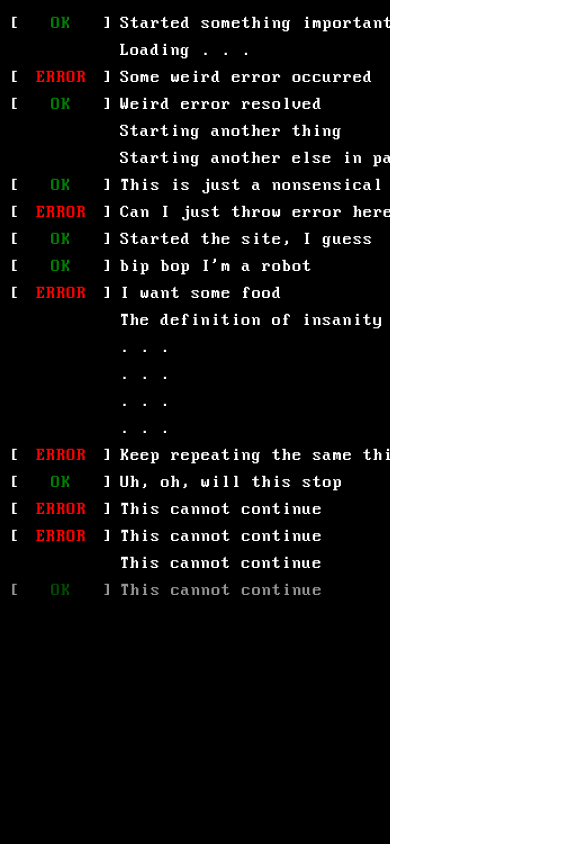
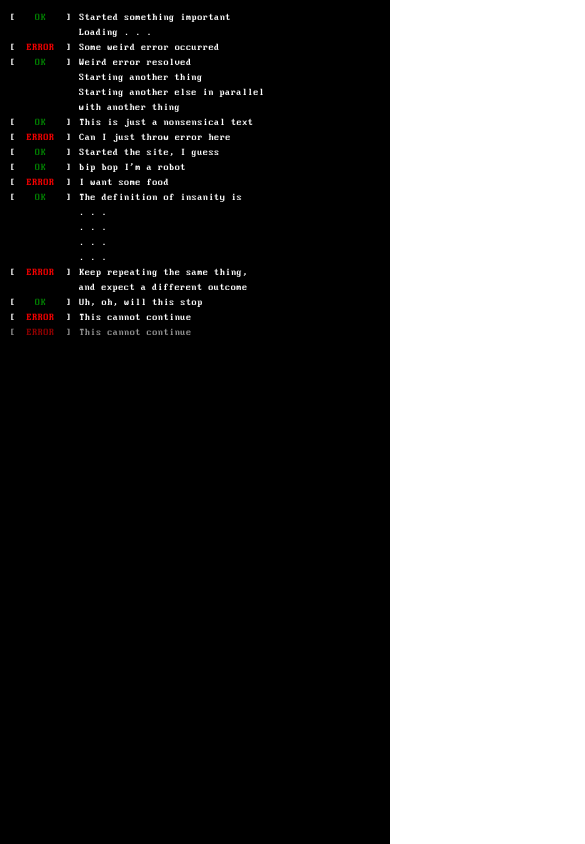
Before and after one commit to giovannistasi/giovannistasi.github.io, a Next.js app: page /boot-up in a window 390 px wide. Shown: the top 844 px of the page, 585 px wide, since content can reach past the window. Built offline with nearby package versions, Linux system fonts and the light colour scheme.

Commit message:
fix mobile style and event listener

```diff
--- a/src/components/bootUp/BootUpView.tsx
+++ b/src/components/bootUp/BootUpView.tsx
@@ -12,25 +12,33 @@ const makeText: () => Array<Text> = () => [
   { value: "Weird error resolved", status: "Ok" },
   { value: "Starting another thing", status: "Loading" },
   {
-    value: "Starting another else in parallel with another thing",
+    value: "Starting another else in parallel",
     status: "Loading",
   },
   {
-    value: "This is just a nonsensical text, don't worry about me",
+    value: "with another thing",
+    status: "Loading",
+  },
+  {
+    value: "This is just a nonsensical text",
     status: "Ok",
   },
   { value: "Can I just throw error here", status: "Error" },
   { value: "Started the site, I guess", status: "Ok" },
   { value: "bip bop I'm a robot", status: "Ok" },
   { value: "I want some food", status: "Error" },
-  { value: "The definition of insanity is", status: "Loading" },
+  { value: "The definition of insanity is", status: "Ok" },
   { value: ". . .", status: "Loading" },
   { value: ". . .", status: "Loading" },
   { value: ". . .", status: "Loading" },
   { value: ". . .", status: "Loading" },
   {
-    value: "Keep repeating the same thing, and expect a different outcome",
+    value: "Keep repeating the same thing,",
     status: "Error",
+  },
+  {
+    value: "and expect a different outcome",
+    status: "Loading",
   },
   { value: "Uh, oh, will this stop", status: "Ok" },
   { value: "This cannot continue", status: "Error" },
@@ -39,7 +47,15 @@ const makeText: () => Array<Text> = () => [
   { value: "This cannot continue", status: "Ok" },
   { value: "", status: "Loading" },
   {
-    value: "Please press ENTER to continue (or RETURN, I think)",
+    value: "Please press ENTER to continue",
+    status: "Ok",
+  },
+  {
+    value: "or RETURN if you're on macOS",
+    status: "Ok",
+  },
+  {
+    value: "or tap the screen if you're on phone",
     status: "Ok",
   },
 ];
--- a/src/components/shared/ProcessAnimatedLine.tsx
+++ b/src/components/shared/ProcessAnimatedLine.tsx
@@ -1,4 +1,4 @@
-import { Text } from "@chakra-ui/react";
+import { Text, useMediaQuery } from "@chakra-ui/react";
 import { motion } from "framer-motion";
 
 export type Status = "Ok" | "Error" | "Loading";
@@ -31,6 +31,8 @@ export function ProcessAnimatedLine({
   status,
   duration = 1,
 }: Props) {
+  const [isSmallerThan500] = useMediaQuery("(max-width: 500px)")
+
   return (
     <motion.p
       style={{
@@ -38,7 +40,7 @@ export function ProcessAnimatedLine({
         whiteSpace: "nowrap",
         opacity: "0%",
         fontFamily: "DOS VGA",
-        fontSize: "18px",
+        fontSize: isSmallerThan500 ? '10px' : '18px',
       }}
       animate={{
         opacity: ["0%", "100%"],
@@ -50,7 +52,7 @@ export function ProcessAnimatedLine({
       }}
     >
       {status !== "Loading" && (
-        <Text as="span" mr={4}>
+        <Text as="span" mr={isSmallerThan500 ? 0 : 4}>
           [
         </Text>
       )}
@@ -64,11 +66,11 @@ export function ProcessAnimatedLine({
         {makeStatusText(status)}
       </Text>
       {status !== "Loading" && (
-        <Text as="span" ml={4} mr={2}>
+        <Text as="span" ml={isSmallerThan500 ? 0 : 4} mr={2}>
           ]
         </Text>
       )}
-      <Text as="span" ml={status === "Loading" ? "60px" : 0}>
+      <Text as="span" ml={status === "Loading" ? (isSmallerThan500 ? '19px' : '60px') : 0}>
         {text}
       </Text>
     </motion.p>
--- a/src/pages/boot-up.tsx
+++ b/src/pages/boot-up.tsx
@@ -1,4 +1,3 @@
-import { Flex } from "@chakra-ui/react";
 import { useRouter } from "next/router";
 import { useEffect } from "react";
 import { BootUpView } from "@/components/bootUp/BootUpView";
@@ -11,13 +10,17 @@ export default function BootUpScreen() {
   useEffect(() => {
     const eventHandler = (event: KeyboardEvent) => {
       if (event.key === "Enter") {
-        router.push("/tty/1");
+        router.replace("/tty/1");
       }
     };
 
     window.addEventListener("keypress", eventHandler);
+    window.addEventListener("ontouchend", eventHandler);
 
-    return () => window.removeEventListener("keypress", eventHandler);
+    return () => {
+      window.removeEventListener("keypress", eventHandler);
+      window.removeEventListener("ontouchend", eventHandler);
+    }
   });
 
   return (
```
